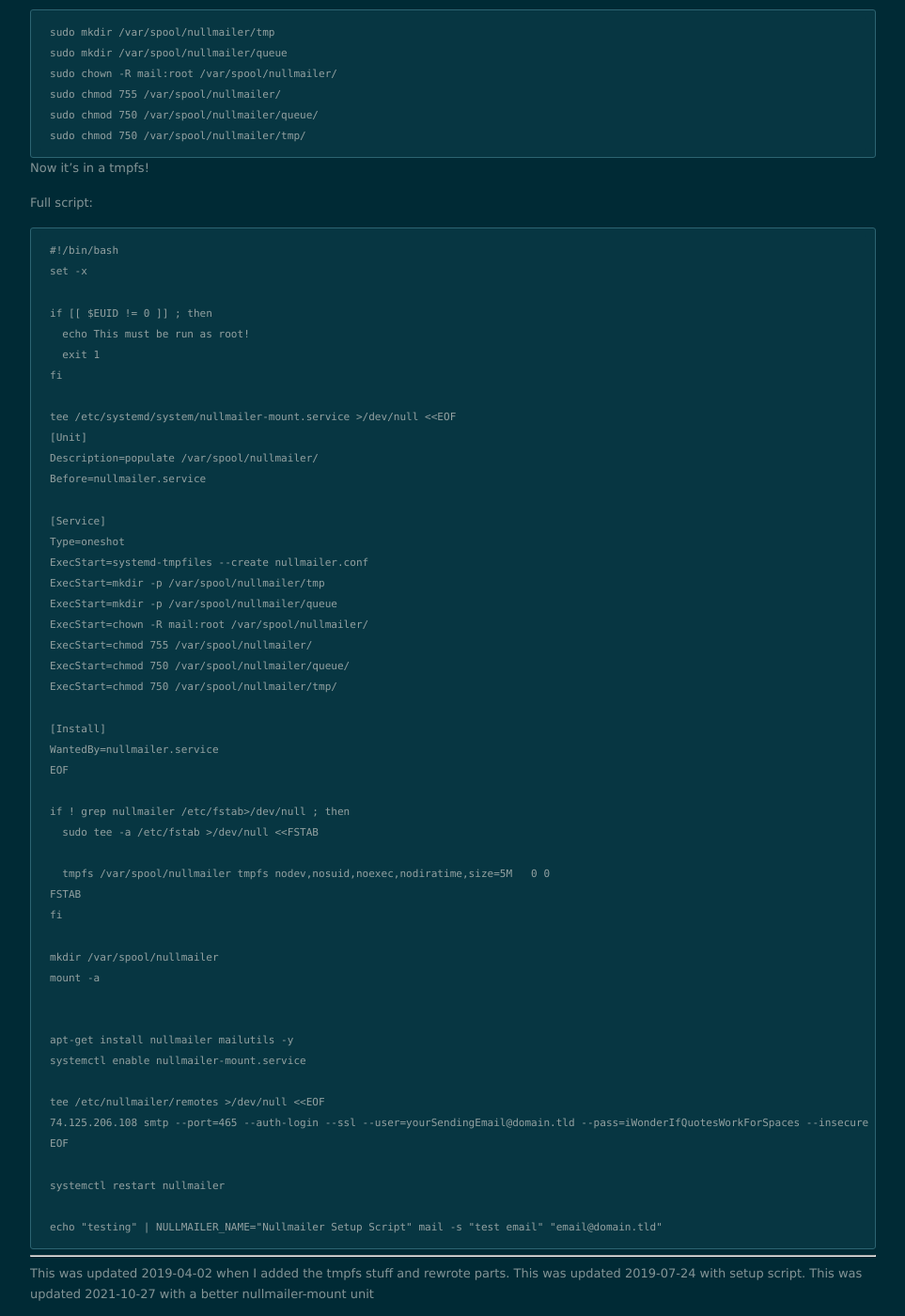
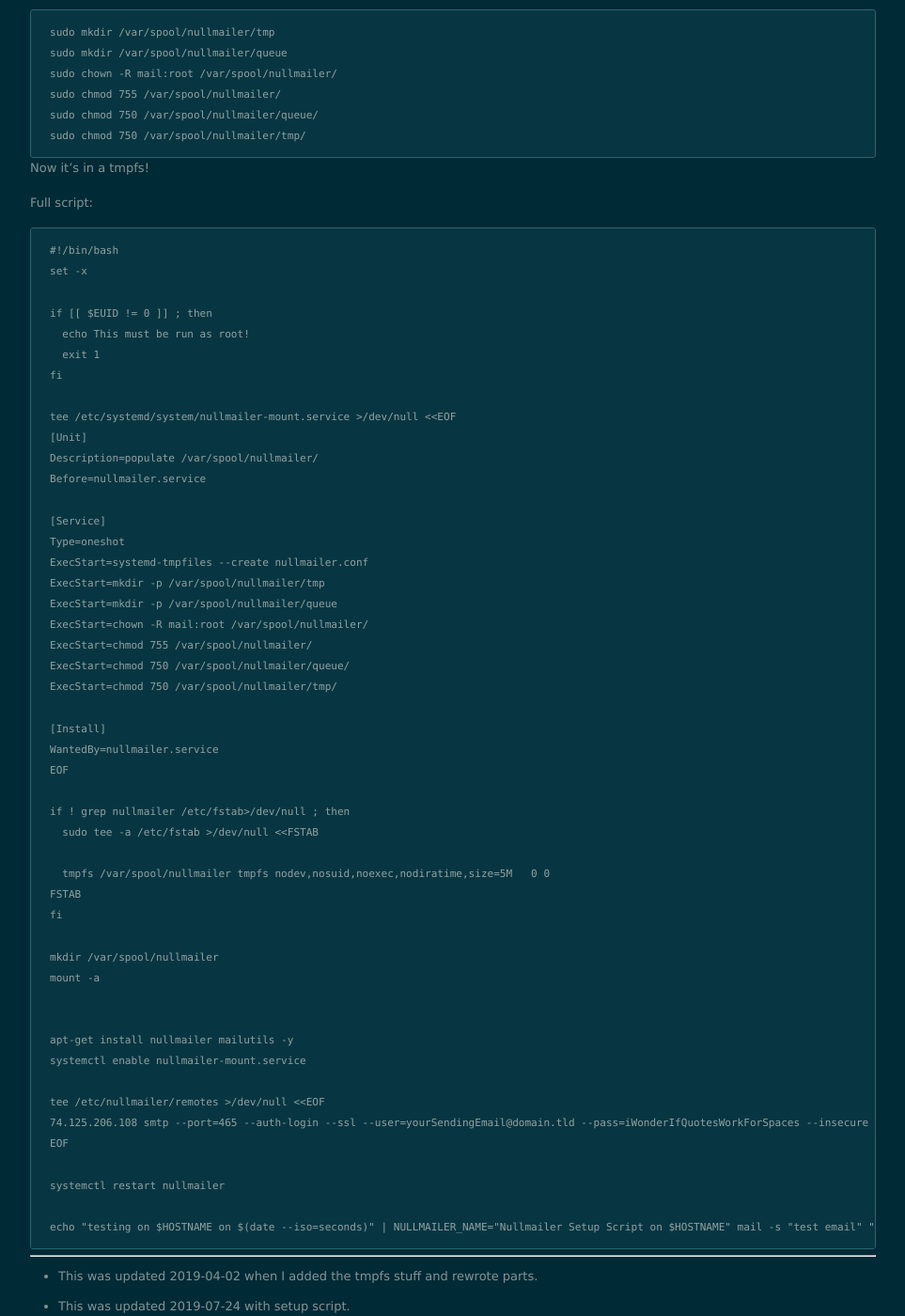
Before and after one commit to mtfurlan/mtfurlan.github.io, a Jekyll site: the page built from _posts/2018-03-07-linux-MTA-forwarding.markdown, in a window 1280 px wide and 1400 px high, scrolled down 1171 px. Shown: the whole window at 94% size, without its empty margins (158-1121 px from the left). Built offline with Jekyll 4.4.1, drawn with Linux system fonts in a browser that asks for light colours; nearby versions of some CDN libraries; some of the changed text lies outside the part shown.

Commit message:
fix(nullmailer): better email test

````diff
--- a/_posts/2018-03-07-linux-MTA-forwarding.markdown
+++ b/_posts/2018-03-07-linux-MTA-forwarding.markdown
@@ -117,10 +117,11 @@
 
 systemctl restart nullmailer
 
-echo "testing" | NULLMAILER_NAME="Nullmailer Setup Script" mail -s "test email" "email@domain.tld"
+echo "testing on $HOSTNAME on $(date --iso=seconds)" | NULLMAILER_NAME="Nullmailer Setup Script on $HOSTNAME" mail -s "test email" "yourEmail@domain.tld"
 ```
 
 ---
-This was updated 2019-04-02 when I added the tmpfs stuff and rewrote parts.
-This was updated 2019-07-24 with setup script.
-This was updated 2021-10-27 with a better nullmailer-mount unit
+* This was updated 2019-04-02 when I added the tmpfs stuff and rewrote parts.
+* This was updated 2019-07-24 with setup script.
+* This was updated 2021-10-27 with a better nullmailer-mount unit
+* 2021-10-28 better mail test
````
